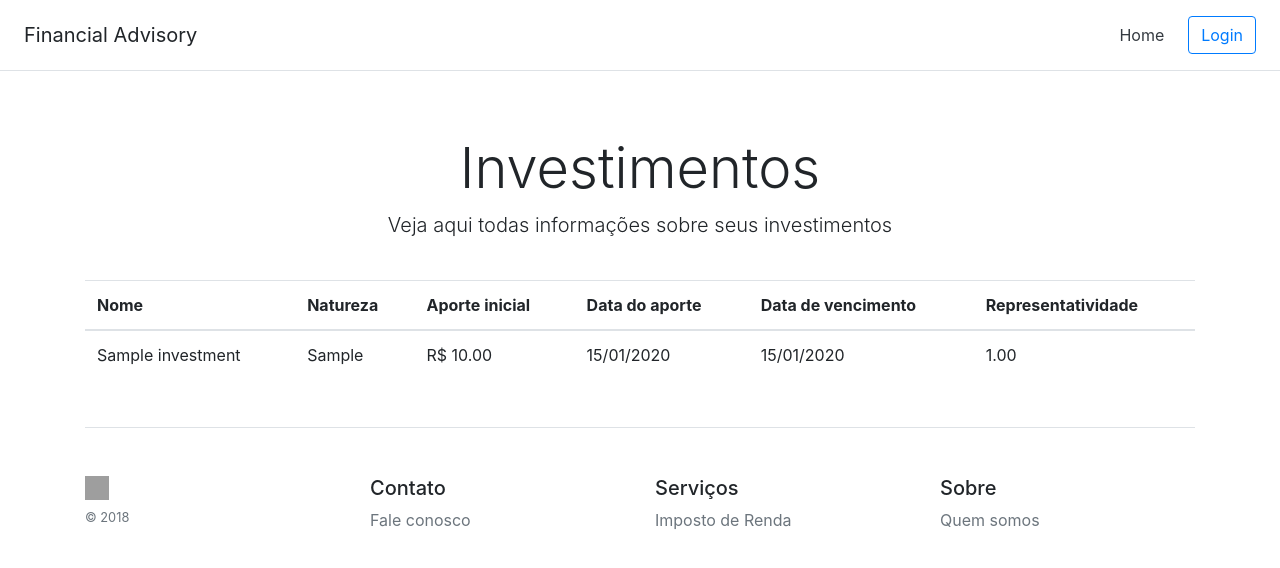
After one commit to Guilehm/financial-advisory, a Django app: template core/templates/core/investments.html in a window 1280 px wide. The commit adds this page. Shown: the top 568 px of the page. Run offline with Django 3.2, Linux system fonts and the light colour scheme; the template is opened without the code that fills it: values that come from a table or form of the project are taken from there, others are empty; tables that the repository leaves empty hold one stand-in row (values such as "Sample post"); some libraries are stand-ins or nearby versions; grey boxes are pictures that could not be loaded.

Commit message:
Update templates

```diff
--- a/core/templates/core/base.html
+++ b/core/templates/core/base.html
@@ -21,7 +21,9 @@
       <h5 class="my-0 mr-md-auto font-weight-normal">Financial Advisory</h5>
       <nav class="my-2 my-md-0 mr-md-3">
         <a class="p-2 text-dark" href="{% url 'core:index' %}">Home</a>
-        <a class="p-2 text-dark" href="#">Relatórios</a>
+        {% if user.is_authenticated %}
+          <a class="p-2 text-dark" href="{% url 'core:investment-list' %}">Investimentos</a>
+        {% endif %}
       </nav>
       {% if user.is_authenticated %}
       <a class="btn btn-outline-danger" href="{% url 'core:logout' %}">Logout</a>
--- a/core/templates/core/index.html
+++ b/core/templates/core/index.html
@@ -1 +1,7 @@
 {% extends 'core/base.html' %}
+
+{% block content %}
+    <div class="pricing-header px-3 py-3 pt-md-5 pb-md-4 mx-auto text-center">
+      <h1 class="display-4">Bem vindo!</h1>
+    </div>
+{% endblock %}
--- /dev/null
+++ b/core/templates/core/investments.html
@@ -0,0 +1,40 @@
+{% extends 'core/base.html' %}
+{% load humanize %}
+{% block content %}
+    <div class="pricing-header px-3 py-3 pt-md-5 pb-md-4 mx-auto text-center">
+        <h1 class="display-4">Investimentos</h1>
+        <p class="lead">Veja aqui todas informações sobre seus investimentos</p>
+    </div>
+    <div class="container">
+        {% if investments.exists %}
+            <table class="table table-hover">
+                <thead>
+                    <tr>
+                        <th scope="col">Nome</th>
+                        <th scope="col">Natureza</th>
+                        <th scope="col">Aporte inicial</th>
+                        <th scope="col">Data do aporte</th>
+                        <th scope="col">Data de vencimento</th>
+                        <th scope="col">Representatividade</th>
+                    </tr>
+                </thead>
+                <tbody>
+                    {% for investment in investments %}
+                        <tr>
+                            <td>{{ investment.title|default:'' }}</td>
+                            <td>{{ investment.nature|default:'' }}</td>
+                            <td>R$ {{ investment.initial_amount|intcomma|default:'0,00' }}</td>
+                            <td>{{ investment.date_initial_amount|date:'d/m/Y'|default:'' }}</td>
+                            <td>{{ investment.due_date|date:'d/m/Y'|default:'' }}</td>
+                            <td>{{ investment.representativeness|default:'' }}</td>
+                        </tr>
+                    {% endfor %}
+                </tbody>
+            </table>
+        {% else %}
+            <div class="alert alert-danger text-center" role="alert">
+                Nenhum investimento cadastrado!
+            </div>
+        {% endif %}
+    </div>
+{% endblock %}
```
